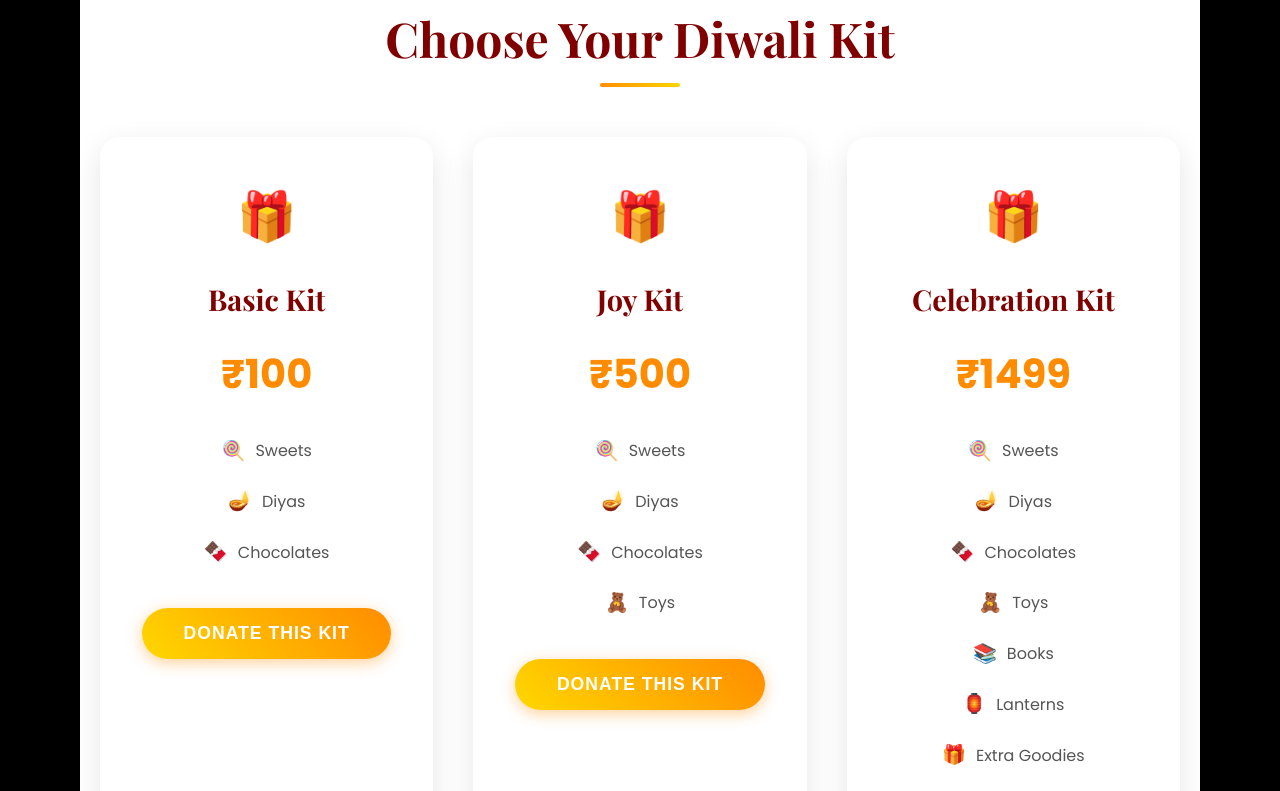
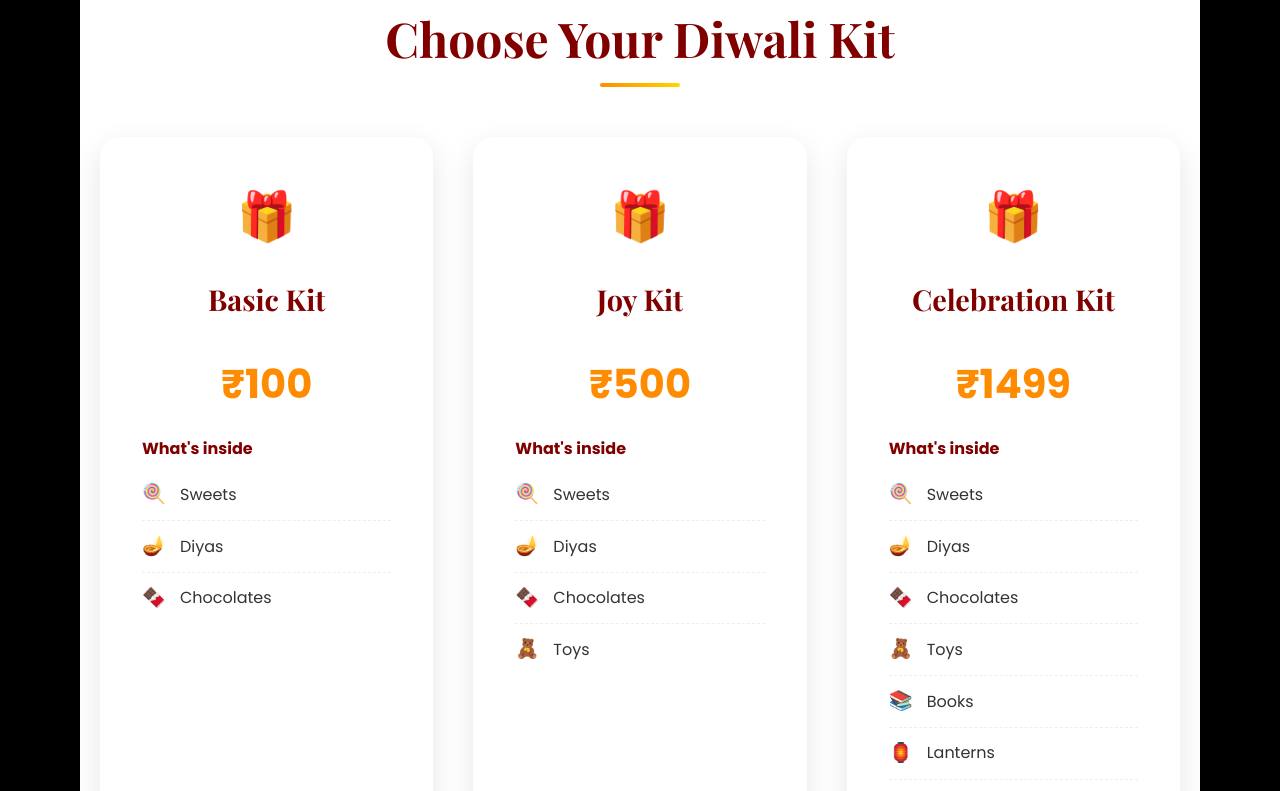
Before and after one commit to Maxiemad/Share-the-Light, a React (Create React App) app: page / in a window 1280 px wide. Shown: the part 2500-3291 px from the top of the page. Built offline with nearby package versions, Linux system fonts and the light colour scheme.

Commit message:
refined structure

```diff
--- a/src/components/Kits.css
+++ b/src/components/Kits.css
@@ -11,6 +11,119 @@
   display: grid;
   grid-template-columns: repeat(auto-fit, minmax(300px, 1fr));
   gap: 40px;
+}
+
+/* Kit cards */
+.kit-card {
+  background: #ffffff;
+  border: 2px solid transparent;
+  border-radius: 20px;
+  box-shadow: 0 10px 30px rgba(0,0,0,0.1);
+  padding: 40px;
+  display: flex;
+  flex-direction: column;
+  align-items: center;
+  text-align: center;
+  transition: transform 0.25s ease, box-shadow 0.25s ease, border-color 0.25s ease;
+  min-height: 560px;
+}
+
+.kit-card.is-selected {
+  transform: translateY(-4px);
+  border-color: #FF8C00;
+  box-shadow: 0 15px 40px rgba(255, 140, 0, 0.3);
+}
+
+.kit-card:hover {
+  transform: translateY(-4px);
+}
+
+.kit-icon {
+  font-size: 3rem;
+  margin-bottom: 20px;
+}
+
+.kit-title {
+  font-family: 'Playfair Display', serif;
+  font-size: 1.8rem;
+  margin-bottom: 10px;
+  color: #800000;
+}
+
+.kit-price {
+  font-size: 2.5rem;
+  font-weight: 700;
+  color: #FF8C00;
+  margin: 20px 0;
+}
+
+.kit-features-title {
+  font-weight: 700;
+  color: #800000;
+  margin-bottom: 8px;
+  width: 100%;
+  text-align: left;
+}
+
+.kit-items {
+  list-style: none;
+  padding: 0;
+  margin: 0 0 24px 0;
+  width: 100%;
+}
+
+.kit-item {
+  display: grid;
+  grid-template-columns: 28px 1fr;
+  align-items: center;
+  gap: 10px;
+  color: #333333;
+  padding: 10px 0;
+  text-align: left;
+  border-bottom: 1px dashed #eee;
+}
+
+.kit-item:last-child {
+  border-bottom: none;
+}
+
+.kit-item-icon {
+  font-size: 1.2rem;
+}
+
+.kit-item-text {
+  font-size: 1rem;
+}
+
+.kit-spacer {
+  margin-top: auto;
+  width: 100%;
+}
+
+.kit-cta {
+  width: 100%;
+  background: linear-gradient(45deg, #FFD700, #FF8C00);
+  color: #ffffff;
+  border: none;
+  padding: 15px 30px;
+  border-radius: 50px;
+  font-size: 1.1rem;
+  font-weight: 600;
+  cursor: pointer;
+  transition: transform 0.2s ease, box-shadow 0.2s ease, opacity 0.2s ease;
+}
+
+.kit-cta:hover {
+  transform: translateY(-2px);
+  box-shadow: 0 5px 15px rgba(255, 140, 0, 0.4);
+}
+
+/* Prefer-reduced-motion accessibility */
+@media (prefers-reduced-motion: reduce) {
+  .kit-card,
+  .kit-cta {
+    transition: none;
+  }
 }
 
 .section-title {
@@ -187,6 +300,10 @@
     grid-template-columns: 1fr !important;
     gap: 25px !important;
   }
+  .kit-card {
+    min-height: unset;
+    padding: 28px;
+  }
 
   .section-title {
     font-size: 1.8rem;
--- a/src/components/Kits.js
+++ b/src/components/Kits.js
@@ -79,78 +79,33 @@ const Kits = () => {
   }, [isModalOpen]);
 
   return (
-    <section id="kits" className="kits-section" style={{ padding: '100px 0', background: '#fff', margin: '0 80px', position: 'relative', zIndex: 10 }}>
+    <section id="kits" className="kits-section">
       <div className="container">
-        <h2 className="section-title">
-          Choose Your Diwali Kit
-        </h2>
+        <h2 className="section-title">Choose Your Diwali Kit</h2>
 
-        <div className="kits-grid" style={{ display: 'grid', gridTemplateColumns: 'repeat(auto-fit, minmax(300px, 1fr))', gap: '40px' }}>
+        <div className="kits-grid">
           {kits.map((kit, index) => (
             <div
               key={kit.name}
-              style={{
-                background: 'white',
-                padding: '40px',
-                borderRadius: '20px',
-                textAlign: 'center',
-                boxShadow: selectedKit === kit.name ? '0 15px 40px rgba(255, 140, 0, 0.3)' : '0 10px 30px rgba(0,0,0,0.1)',
-                border: selectedKit === kit.name ? '2px solid #FF8C00' : '2px solid transparent',
-                position: 'relative',
-                transform: selectedKit === kit.name ? 'scale(1.05)' : 'scale(1)',
-                transition: 'all 0.3s ease',
-                cursor: 'pointer'
-              }}
+              className={`kit-card ${selectedKit === kit.name ? 'is-selected' : ''}`}
               onMouseEnter={() => setSelectedKit(kit.name)}
               onMouseLeave={() => setSelectedKit(null)}
             >
-
-              <div style={{ fontSize: '3rem', marginBottom: '20px' }}>🎁</div>
-              <h3 style={{ fontFamily: "'Playfair Display', serif", fontSize: '1.8rem', marginBottom: '10px', color: '#800000' }}>
-                {kit.name}
-              </h3>
-              <div style={{ fontSize: '2.5rem', fontWeight: '700', color: '#FF8C00', margin: '20px 0' }}>
-                {kit.price}
-              </div>
-
-              <ul style={{ listStyle: 'none', marginBottom: '30px', padding: 0 }}>
+              <div className="kit-icon">🎁</div>
+              <h3 className="kit-title">{kit.name}</h3>
+              <div className="kit-price">{kit.price}</div>
+              <div className="kit-features-title">What's inside</div>
+              <ul className="kit-items" role="list">
                 {kit.items.map((item, itemIndex) => (
-                  <li key={itemIndex} style={{
-                    padding: '10px 0',
-                    display: 'flex',
-                    alignItems: 'center',
-                    justifyContent: 'center',
-                    gap: '10px',
-                    color: '#555'
-                  }}>
-                    <span style={{ fontSize: '1.2rem' }}>{item.icon}</span>
-                    <span>{item.text}</span>
+                  <li key={itemIndex} className="kit-item">
+                    <span className="kit-item-icon" aria-hidden="true">{item.icon}</span>
+                    <span className="kit-item-text">{item.text}</span>
                   </li>
                 ))}
               </ul>
-
+              <div className="kit-spacer" />
               <button
-                className="btn-primary"
-                style={{
-                  background: 'linear-gradient(45deg, #FFD700, #FF8C00)',
-                  color: 'white',
-                  border: 'none',
-                  padding: '15px 30px',
-                  borderRadius: '50px',
-                  fontSize: '1.1rem',
-                  fontWeight: '600',
-                  cursor: 'pointer',
-                  transition: 'all 0.3s ease',
-                  width: '100%'
-                }}
-                onMouseEnter={(e) => {
-                  e.target.style.transform = 'translateY(-2px)';
-                  e.target.style.boxShadow = '0 5px 15px rgba(255, 140, 0, 0.4)';
-                }}
-                onMouseLeave={(e) => {
-                  e.target.style.transform = 'translateY(0)';
-                  e.target.style.boxShadow = 'none';
-                }}
+                className="kit-cta"
                 onClick={() => { setIsModalOpen(true); setModalKit(kit); }}
               >
                 Donate This Kit
```
